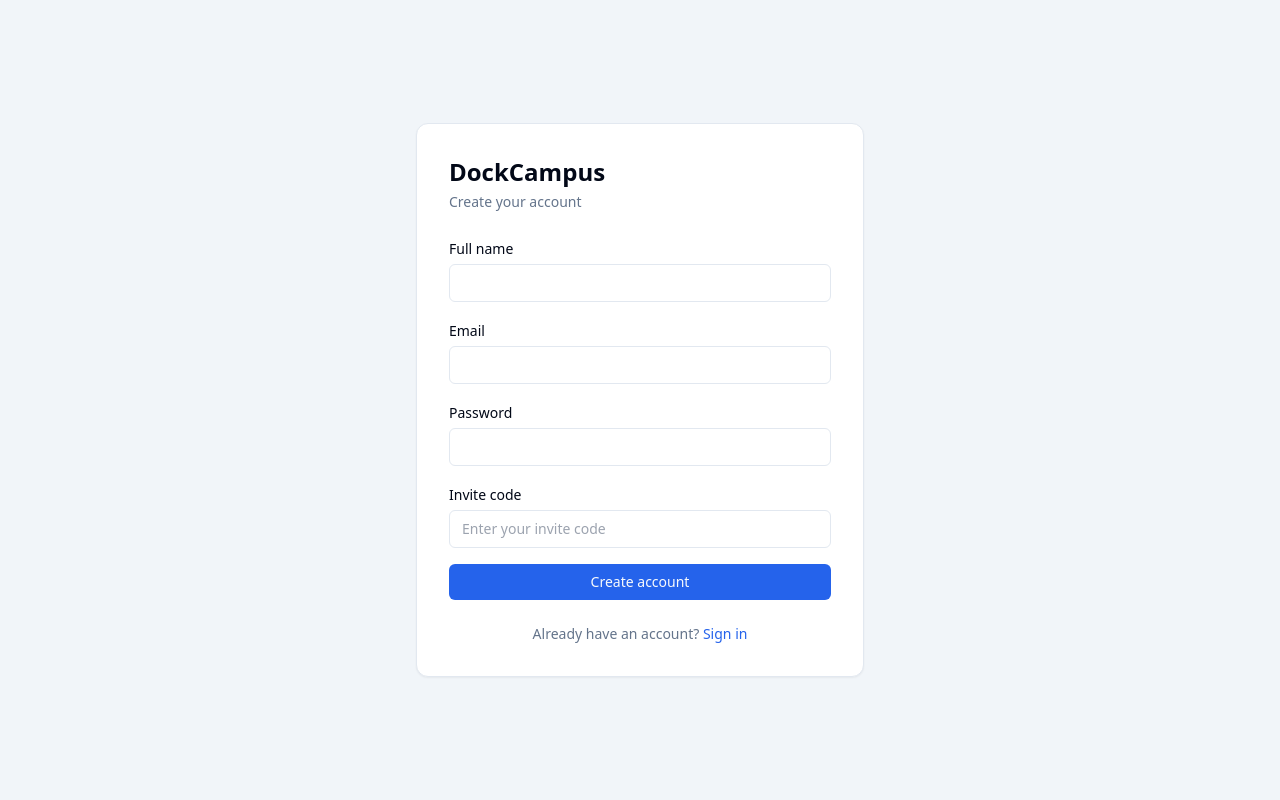
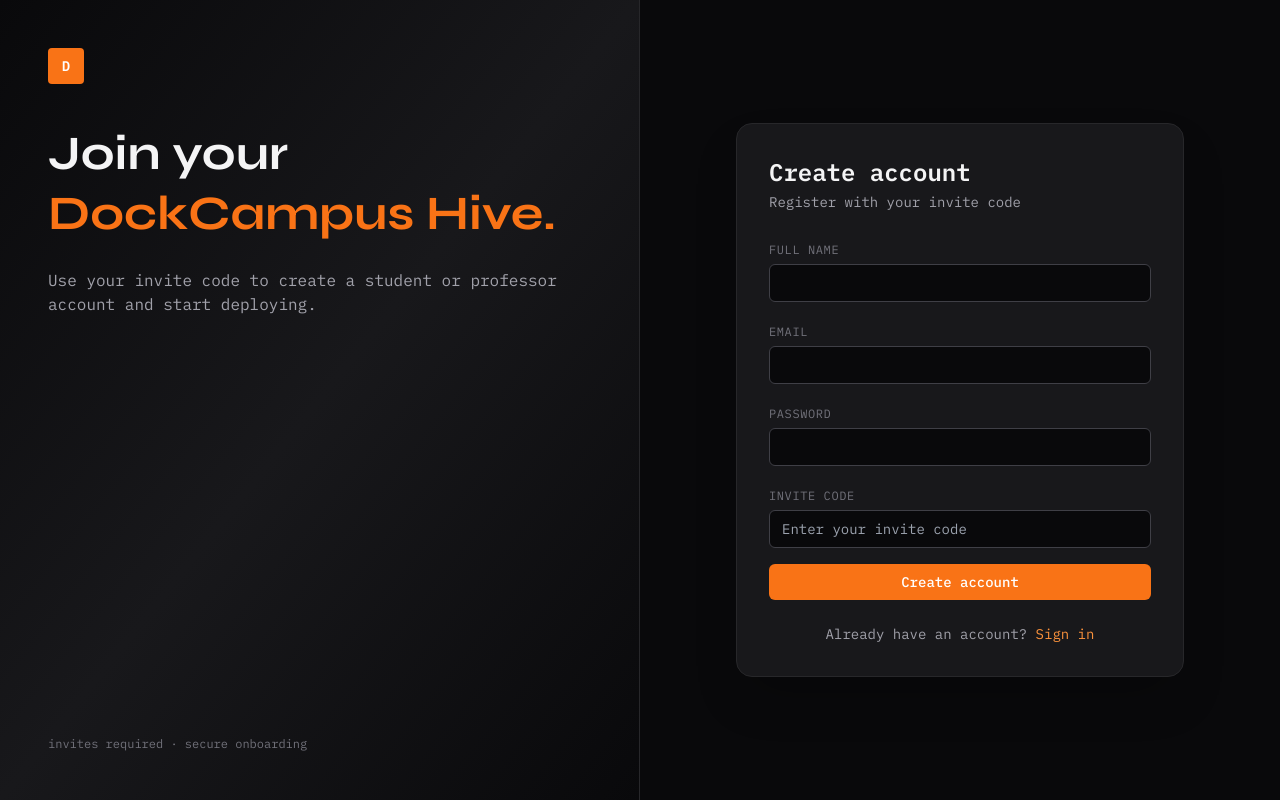
Before and after one commit to albieu0410-tech/dockercampus, a Next.js app in the folder frontend/: page /register in a window 1280 px wide. Built offline with nearby package versions, Linux system fonts and the light colour scheme.

Commit message:
Upgrade auth pages to new-design visual style with existing backend flow

```diff
--- a/frontend/app/(auth)/login/page.tsx
+++ b/frontend/app/(auth)/login/page.tsx
@@ -1,9 +1,9 @@
 "use client";
-import { useState, Suspense } from "react";
+
+import { Suspense, useState } from "react";
 import { useRouter, useSearchParams } from "next/navigation";
-import { login, verifyOtp } from "@/lib/api";
+import { getMe, login, verifyOtp } from "@/lib/api";
 import { saveToken } from "@/lib/auth";
-import { getMe } from "@/lib/api";
 
 function LoginForm() {
   const router = useRouter();
@@ -17,6 +17,11 @@
   const [error, setError] = useState("");
   const [loading, setLoading] = useState(false);
 
+  async function goByRole() {
+    const me = await getMe();
+    router.push(me.role === "professor" ? "/professor" : me.role === "admin" ? "/admin" : "/dashboard");
+  }
+
   async function handleLogin(e: React.FormEvent) {
     e.preventDefault();
     setLoading(true);
@@ -26,15 +31,14 @@
       if (res.access_token) {
         saveToken(res.access_token);
         document.cookie = `token=${res.access_token}; path=/`;
-        const me = await getMe();
-        router.push(me.role === "professor" ? "/professor" : me.role === "admin" ? "/admin" : "/dashboard");
+        await goByRole();
       } else if (res.otp_session_id) {
         setOtpSessionId(res.otp_session_id);
       } else {
         setError("Login failed. Please try again.");
       }
     } catch (err: any) {
-      setError(err.message);
+      setError(err.message || "Login failed");
     } finally {
       setLoading(false);
     }
@@ -48,81 +52,96 @@
       const { access_token } = await verifyOtp({ otp_session_id: otpSessionId!, otp_code: otpCode });
       saveToken(access_token);
       document.cookie = `token=${access_token}; path=/`;
-      const me = await getMe();
-      router.push(me.role === "professor" ? "/professor" : me.role === "admin" ? "/admin" : "/dashboard");
+      await goByRole();
     } catch (err: any) {
-      setError(err.message);
+      setError(err.message || "Invalid code");
     } finally {
       setLoading(false);
     }
   }
 
   return (
-    <div className="min-h-screen flex items-center justify-center bg-muted">
-      <div className="bg-card border rounded-xl shadow-sm p-8 w-full max-w-md space-y-6">
+    <div className="min-h-screen bg-zinc-950 text-zinc-100 grid lg:grid-cols-2" style={{ fontFamily: "'IBM Plex Mono', monospace" }}>
+      <style>{`
+        @import url('https://fonts.googleapis.com/css2?family=IBM+Plex+Mono:wght@300;400;500;600&family=Syne:wght@700;800&display=swap');
+      `}</style>
+
+      <section className="hidden lg:flex flex-col justify-between p-12 border-r border-zinc-800 bg-gradient-to-br from-zinc-950 via-zinc-900 to-zinc-950">
         <div>
-          <h1 className="text-2xl font-bold">DockCampus</h1>
-          <p className="text-muted-foreground text-sm mt-1">
-            {otpSessionId ? "Check your email for a 6-digit code" : "Sign in to your account"}
+          <div className="w-9 h-9 bg-orange-500 rounded flex items-center justify-center text-white font-bold text-sm">D</div>
+          <h1 style={{ fontFamily: "'Syne', sans-serif" }} className="text-5xl leading-tight mt-10">
+            Deploy faster.
+            <br />
+            <span className="text-orange-500">Own your stack.</span>
+          </h1>
+          <p className="text-zinc-400 mt-6 max-w-xl text-base">
+            DockCampus lets you ship from GitHub to your own Hive infrastructure with full control.
           </p>
         </div>
+        <div className="text-xs text-zinc-500">queen online · api.sudelca.com</div>
+      </section>
+
+      <section className="flex items-center justify-center p-6 sm:p-10">
+        <div className="w-full max-w-md bg-zinc-900 border border-zinc-800 rounded-2xl p-7 sm:p-8 shadow-2xl">
+          <h2 className="text-2xl font-bold">Sign in</h2>
+          <p className="text-zinc-400 text-sm mt-1">Access your DockCampus workspace</p>
 
           {justRegistered && !otpSessionId && (
-          <p className="text-sm text-green-600 bg-green-50 border border-green-200 rounded-md px-3 py-2">
-            Account created! Sign in to continue.
+            <p className="mt-4 text-sm text-green-300 bg-green-900/30 border border-green-700/40 rounded-md px-3 py-2">
+              Account created. Sign in to continue.
             </p>
           )}
 
           {!otpSessionId ? (
-          <form onSubmit={handleLogin} className="space-y-4">
-            <div className="space-y-1">
-              <label className="text-sm font-medium">Email</label>
+            <form onSubmit={handleLogin} className="space-y-4 mt-6">
+              <div>
+                <label className="text-xs uppercase tracking-wider text-zinc-500">Email</label>
                 <input
                   type="email"
                   value={email}
                   onChange={(e) => setEmail(e.target.value)}
-                className="w-full border rounded-md px-3 py-2 text-sm bg-background focus:outline-none focus:ring-2 focus:ring-primary"
+                  className="mt-1 w-full rounded-md border border-zinc-700 bg-zinc-950 px-3 py-2 text-sm outline-none focus:border-orange-500 focus:ring-2 focus:ring-orange-500/20"
                   required
                 />
               </div>
-            <div className="space-y-1">
-              <label className="text-sm font-medium">Password</label>
+              <div>
+                <label className="text-xs uppercase tracking-wider text-zinc-500">Password</label>
                 <input
                   type="password"
                   value={password}
                   onChange={(e) => setPassword(e.target.value)}
-                className="w-full border rounded-md px-3 py-2 text-sm bg-background focus:outline-none focus:ring-2 focus:ring-primary"
+                  className="mt-1 w-full rounded-md border border-zinc-700 bg-zinc-950 px-3 py-2 text-sm outline-none focus:border-orange-500 focus:ring-2 focus:ring-orange-500/20"
                   required
                 />
               </div>
-            {error && <p className="text-destructive text-sm">{error}</p>}
+              {error && <p className="text-red-300 text-sm">{error}</p>}
               <button
                 type="submit"
                 disabled={loading}
-              className="w-full bg-primary text-primary-foreground rounded-md py-2 text-sm font-medium hover:opacity-90 disabled:opacity-50"
+                className="w-full rounded-md bg-orange-500 hover:bg-orange-600 text-white py-2 text-sm font-medium disabled:opacity-50"
               >
                 {loading ? "Signing in..." : "Sign in"}
               </button>
             </form>
           ) : (
-          <form onSubmit={handleVerifyOtp} className="space-y-4">
-            <div className="space-y-1">
-              <label className="text-sm font-medium">6-digit code</label>
+            <form onSubmit={handleVerifyOtp} className="space-y-4 mt-6">
+              <div>
+                <label className="text-xs uppercase tracking-wider text-zinc-500">6-digit code</label>
                 <input
                   type="text"
                   value={otpCode}
                   onChange={(e) => setOtpCode(e.target.value)}
-                className="w-full border rounded-md px-3 py-2 text-sm bg-background focus:outline-none focus:ring-2 focus:ring-primary tracking-widest text-center text-lg"
                   maxLength={6}
                   placeholder="••••••"
+                  className="mt-1 w-full rounded-md border border-zinc-700 bg-zinc-950 px-3 py-2 text-center tracking-[0.35em] text-lg outline-none focus:border-orange-500 focus:ring-2 focus:ring-orange-500/20"
                   required
                 />
               </div>
-            {error && <p className="text-destructive text-sm">{error}</p>}
+              {error && <p className="text-red-300 text-sm">{error}</p>}
               <button
                 type="submit"
                 disabled={loading}
-              className="w-full bg-primary text-primary-foreground rounded-md py-2 text-sm font-medium hover:opacity-90 disabled:opacity-50"
+                className="w-full rounded-md bg-orange-500 hover:bg-orange-600 text-white py-2 text-sm font-medium disabled:opacity-50"
               >
                 {loading ? "Verifying..." : "Verify code"}
               </button>
@@ -132,18 +151,18 @@
                   setOtpSessionId(null);
                   setError("");
                 }}
-              className="w-full text-sm text-muted-foreground hover:underline"
+                className="w-full text-zinc-400 hover:text-zinc-200 text-sm"
               >
-              ← Back to login
+                Back to login
               </button>
             </form>
           )}
 
-        <p className="text-sm text-center text-muted-foreground">
-          No account?{" "}
-          <a href="/register" className="text-primary hover:underline">Register</a>
+          <p className="text-sm text-center text-zinc-400 mt-6">
+            No account? <a href="/register" className="text-orange-400 hover:underline">Register</a>
           </p>
         </div>
+      </section>
     </div>
   );
 }
--- a/frontend/app/(auth)/register/page.tsx
+++ b/frontend/app/(auth)/register/page.tsx
@@ -1,104 +1,123 @@
 "use client";
+
 import { useState } from "react";
 import { useRouter } from "next/navigation";
 import { register } from "@/lib/api";
 
 export default function RegisterPage() {
   const router = useRouter();
-  const [form, setForm] = useState({
-    full_name: "",
-    email: "",
-    password: "",
-    invite_code: "",
-  });
+  const [fullName, setFullName] = useState("");
+  const [email, setEmail] = useState("");
+  const [password, setPassword] = useState("");
+  const [inviteCode, setInviteCode] = useState("");
   const [error, setError] = useState("");
   const [loading, setLoading] = useState(false);
 
-  function update(field: string, value: string) {
-    setForm((f) => ({ ...f, [field]: value }));
-  }
-
-  async function handleSubmit(e: React.FormEvent) {
+  async function handleRegister(e: React.FormEvent) {
     e.preventDefault();
     setLoading(true);
     setError("");
     try {
-      await register(form);
+      await register({
+        full_name: fullName,
+        email,
+        password,
+        invite_code: inviteCode,
+      });
       router.push("/login?registered=1");
     } catch (err: any) {
-      setError(err.message);
+      setError(err.message || "Registration failed");
     } finally {
       setLoading(false);
     }
   }
 
   return (
-    <div className="min-h-screen flex items-center justify-center bg-muted">
-      <div className="bg-card border rounded-xl shadow-sm p-8 w-full max-w-md space-y-6">
+    <div className="min-h-screen bg-zinc-950 text-zinc-100 grid lg:grid-cols-2" style={{ fontFamily: "'IBM Plex Mono', monospace" }}>
+      <style>{`
+        @import url('https://fonts.googleapis.com/css2?family=IBM+Plex+Mono:wght@300;400;500;600&family=Syne:wght@700;800&display=swap');
+      `}</style>
+
+      <section className="hidden lg:flex flex-col justify-between p-12 border-r border-zinc-800 bg-gradient-to-br from-zinc-950 via-zinc-900 to-zinc-950">
         <div>
-          <h1 className="text-2xl font-bold">DockCampus</h1>
-          <p className="text-muted-foreground text-sm mt-1">Create your account</p>
+          <div className="w-9 h-9 bg-orange-500 rounded flex items-center justify-center text-white font-bold text-sm">D</div>
+          <h1 style={{ fontFamily: "'Syne', sans-serif" }} className="text-5xl leading-tight mt-10">
+            Join your
+            <br />
+            <span className="text-orange-500">DockCampus Hive.</span>
+          </h1>
+          <p className="text-zinc-400 mt-6 max-w-xl text-base">
+            Use your invite code to create a student or professor account and start deploying.
+          </p>
         </div>
+        <div className="text-xs text-zinc-500">invites required · secure onboarding</div>
+      </section>
 
-        <form onSubmit={handleSubmit} className="space-y-4">
-          <div className="space-y-1">
-            <label className="text-sm font-medium">Full name</label>
+      <section className="flex items-center justify-center p-6 sm:p-10">
+        <div className="w-full max-w-md bg-zinc-900 border border-zinc-800 rounded-2xl p-7 sm:p-8 shadow-2xl">
+          <h2 className="text-2xl font-bold">Create account</h2>
+          <p className="text-zinc-400 text-sm mt-1">Register with your invite code</p>
+
+          <form onSubmit={handleRegister} className="space-y-4 mt-6">
+            <div>
+              <label className="text-xs uppercase tracking-wider text-zinc-500">Full name</label>
               <input
-              type="text"
-              value={form.full_name}
-              onChange={(e) => update("full_name", e.target.value)}
-              className="w-full border rounded-md px-3 py-2 text-sm bg-background focus:outline-none focus:ring-2 focus:ring-primary"
-              required
-            />
-          </div>
-          <div className="space-y-1">
-            <label className="text-sm font-medium">Email</label>
-            <input
-              type="email"
-              value={form.email}
-              onChange={(e) => update("email", e.target.value)}
-              className="w-full border rounded-md px-3 py-2 text-sm bg-background focus:outline-none focus:ring-2 focus:ring-primary"
-              required
-            />
-          </div>
-          <div className="space-y-1">
-            <label className="text-sm font-medium">Password</label>
-            <input
-              type="password"
-              value={form.password}
-              onChange={(e) => update("password", e.target.value)}
-              className="w-full border rounded-md px-3 py-2 text-sm bg-background focus:outline-none focus:ring-2 focus:ring-primary"
-              required
-            />
-          </div>
-          <div className="space-y-1">
-            <label className="text-sm font-medium">Invite code</label>
-            <input
-              type="text"
-              value={form.invite_code}
-              onChange={(e) => update("invite_code", e.target.value)}
-              className="w-full border rounded-md px-3 py-2 text-sm bg-background focus:outline-none focus:ring-2 focus:ring-primary"
-              placeholder="Enter your invite code"
+                value={fullName}
+                onChange={(e) => setFullName(e.target.value)}
+                className="mt-1 w-full rounded-md border border-zinc-700 bg-zinc-950 px-3 py-2 text-sm outline-none focus:border-orange-500 focus:ring-2 focus:ring-orange-500/20"
                 required
               />
             </div>
 
-          {error && <p className="text-destructive text-sm">{error}</p>}
+            <div>
+              <label className="text-xs uppercase tracking-wider text-zinc-500">Email</label>
+              <input
+                type="email"
+                value={email}
+                onChange={(e) => setEmail(e.target.value)}
+                className="mt-1 w-full rounded-md border border-zinc-700 bg-zinc-950 px-3 py-2 text-sm outline-none focus:border-orange-500 focus:ring-2 focus:ring-orange-500/20"
+                required
+              />
+            </div>
+
+            <div>
+              <label className="text-xs uppercase tracking-wider text-zinc-500">Password</label>
+              <input
+                type="password"
+                value={password}
+                onChange={(e) => setPassword(e.target.value)}
+                className="mt-1 w-full rounded-md border border-zinc-700 bg-zinc-950 px-3 py-2 text-sm outline-none focus:border-orange-500 focus:ring-2 focus:ring-orange-500/20"
+                required
+              />
+            </div>
+
+            <div>
+              <label className="text-xs uppercase tracking-wider text-zinc-500">Invite code</label>
+              <input
+                value={inviteCode}
+                onChange={(e) => setInviteCode(e.target.value)}
+                placeholder="Enter your invite code"
+                className="mt-1 w-full rounded-md border border-zinc-700 bg-zinc-950 px-3 py-2 text-sm outline-none focus:border-orange-500 focus:ring-2 focus:ring-orange-500/20"
+                required
+              />
+            </div>
+
+            {error && <p className="text-red-300 text-sm">{error}</p>}
 
             <button
               type="submit"
               disabled={loading}
-            className="w-full bg-primary text-primary-foreground rounded-md py-2 text-sm font-medium hover:opacity-90 disabled:opacity-50"
+              className="w-full rounded-md bg-orange-500 hover:bg-orange-600 text-white py-2 text-sm font-medium disabled:opacity-50"
             >
-            {loading ? "Creating account..." : "Create account"}
+              {loading ? "Creating..." : "Create account"}
             </button>
           </form>
 
-        <p className="text-sm text-center text-muted-foreground">
-          Already have an account?{" "}
-          <a href="/login" className="text-primary hover:underline">Sign in</a>
+          <p className="text-sm text-center text-zinc-400 mt-6">
+            Already have an account? <a href="/login" className="text-orange-400 hover:underline">Sign in</a>
           </p>
         </div>
+      </section>
     </div>
   );
 }
```
Lines whose indentation alone changed are shown as unchanged.
